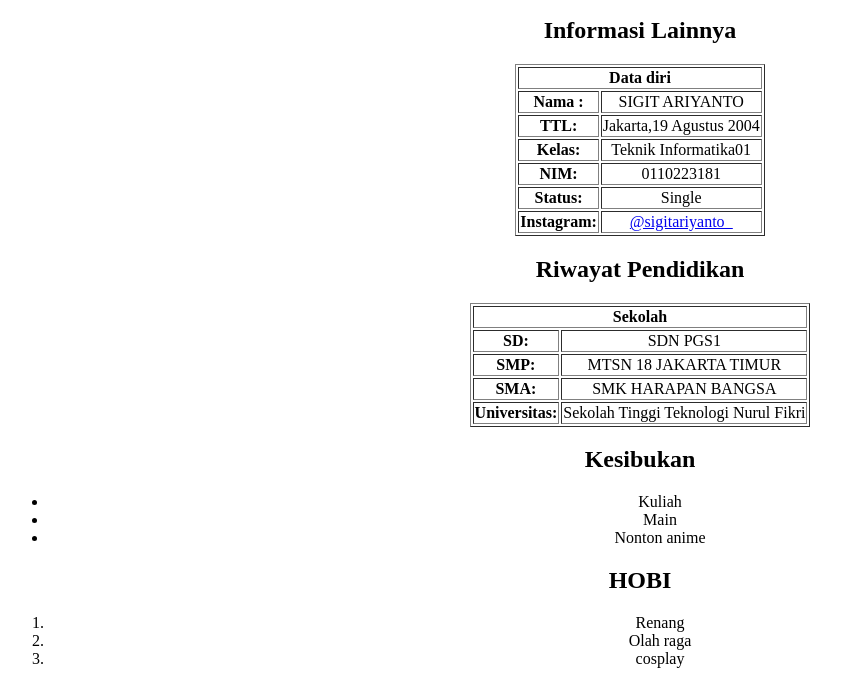
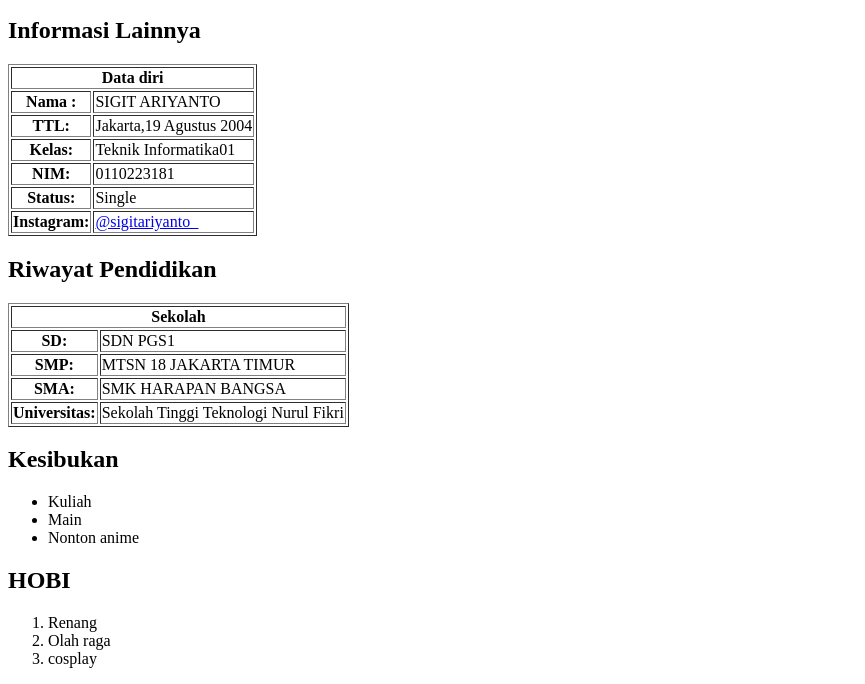
Before and after one commit to SigitAri16/PRAKTIKUM-WEB, a plain HTML site: page cv.html in a window 1280 px wide. Shown: the part 153-837 px from the top of the page, without its empty margins (0-865 px from the left). Drawn offline with Linux system fonts and the light colour scheme.

Commit message:
update cv

```diff
--- a/cv.html
+++ b/cv.html
@@ -7,7 +7,7 @@
     <title>CV</title>
 </head>
 
-<body style="text-align: center;">
+<body>
     <header>
         <div>
             <h1 >Curriculum Vitae</h1>
@@ -18,7 +18,7 @@
     </header>
         <div class="cv">
             <h2>Informasi Lainnya</h2>
-            <table align="center" border="1">
+            <table  border="1">
                 <tr>
                     <th colspan="2">Data diri</th>
                 </tr>
@@ -50,7 +50,7 @@
 
             <h2>Riwayat Pendidikan</h2>
 
-            <table align="center" border="1">
+            <table border="1">
                 <tr>
                     <th colspan="2">Sekolah</th>
                 </tr>
```
